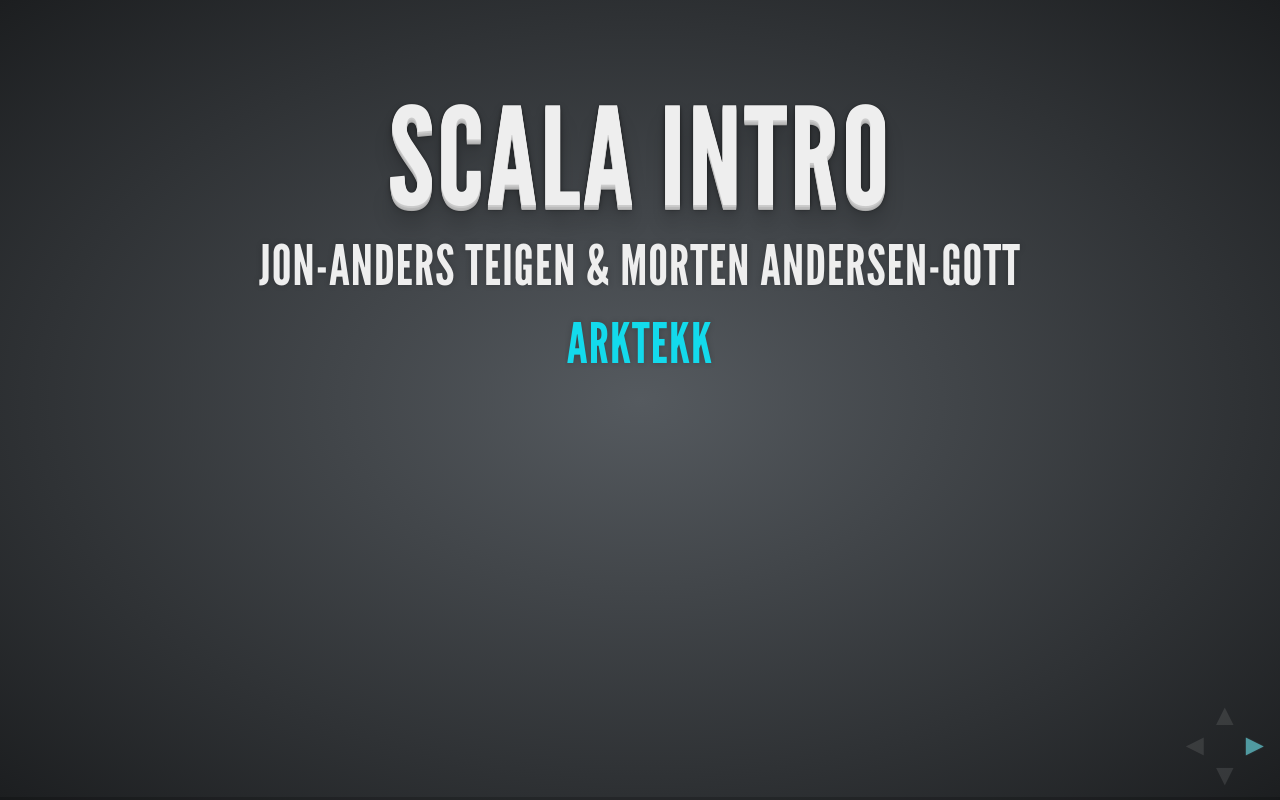
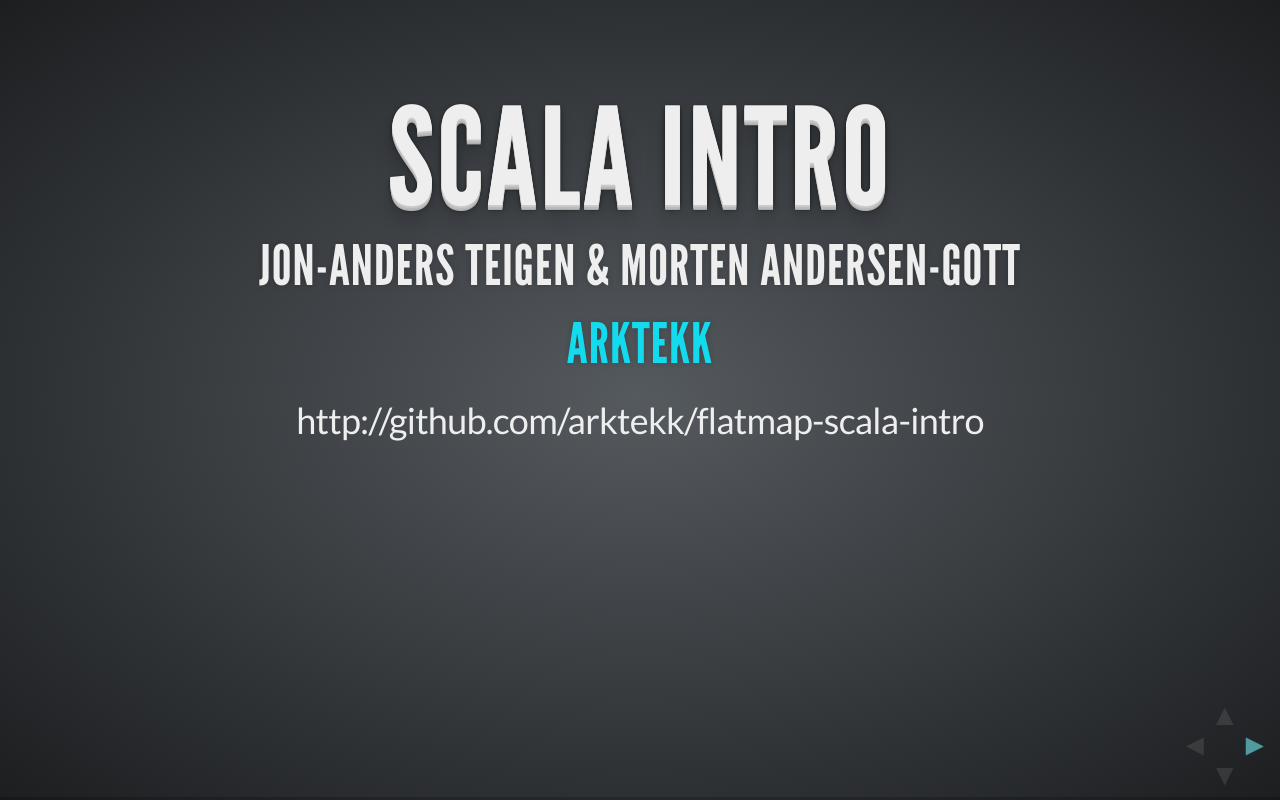
Before and after one commit to arktekk/flatmap-scala-intro, a plain HTML site: page slides/index.html in a window 1280 px wide. Drawn offline with Linux system fonts and the light colour scheme.

Commit message:
Github url on first slide

```diff
--- a/slides/index.html
+++ b/slides/index.html
@@ -38,10 +38,11 @@
 				<!-- INTRO -->
 
 				<section data-markdown>
-					# SCALA INTRO #
-					### Jon-Anders Teigen & Morten Andersen-Gott
-					### [Arktekk](http://arktekk.no)
-				</section>
+# SCALA INTRO #
+### Jon-Anders Teigen & Morten Andersen-Gott ###
+### [Arktekk](http://arktekk.no) ###
+http://github.com/arktekk/flatmap-scala-intro
+                </section>
 
 				<section>
 					<h2><font color="red"> ♥</font> Bittelitt intro til Scala <font color="red"> ♥</font></h2>
```
